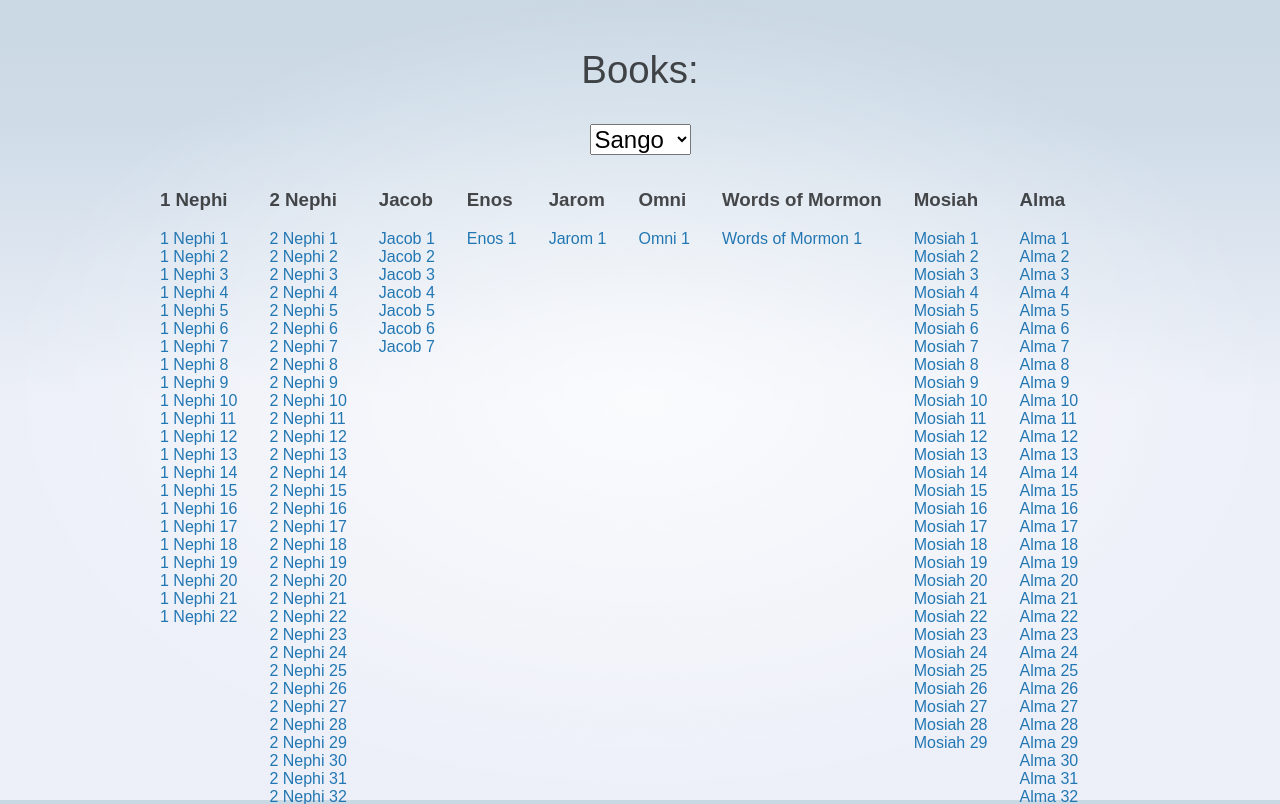
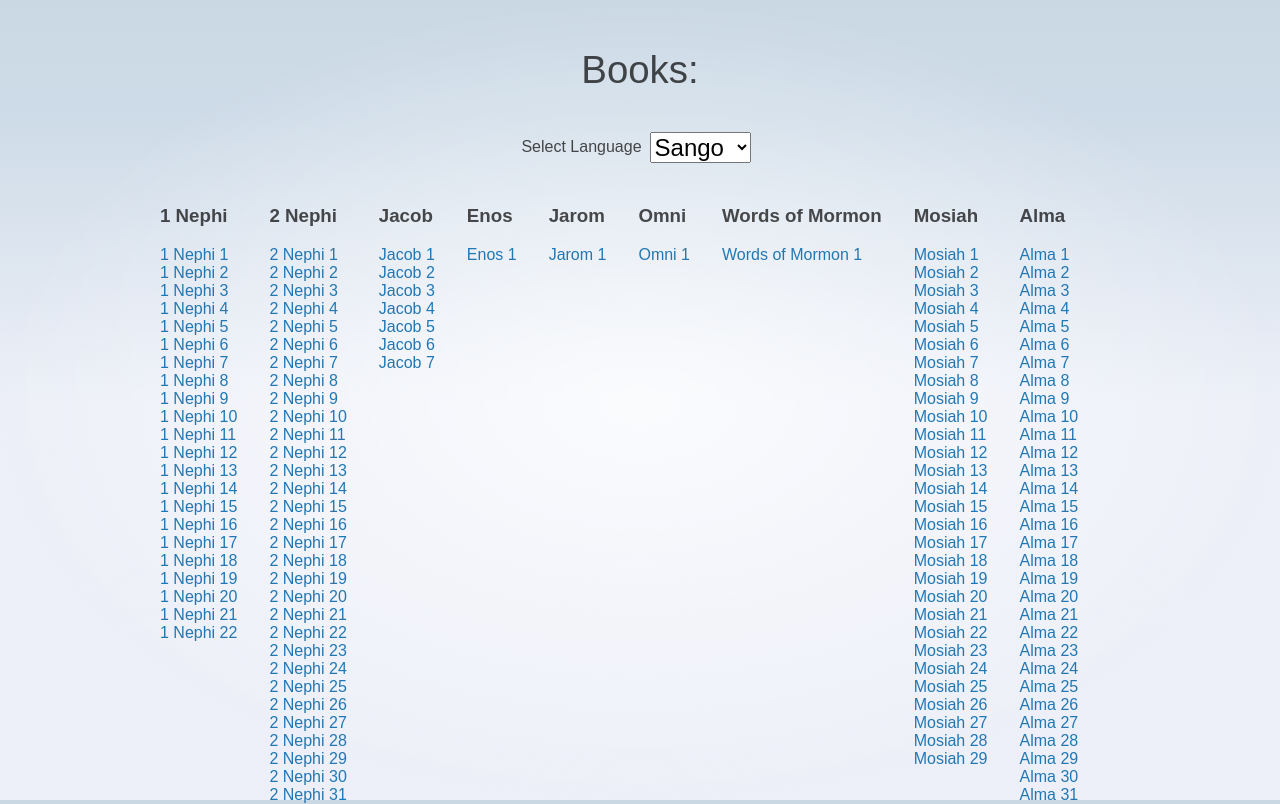
Before and after one commit to TannerPlauche/BOM-Site, a SvelteKit app: page / in a window 1280 px wide. Shown: the top 804 px of the page. Built offline with nearby package versions, Linux system fonts and the light colour scheme.

Commit message:
Add label

```diff
--- a/src/routes/Bom.svelte
+++ b/src/routes/Bom.svelte
@@ -12,7 +12,7 @@
 <div>
     <h1>Books:</h1>
     <div class="langSelection">
-        <select id="selectLang" bind:value={languageCode}>
+       Select Language  <select id="selectLang" bind:value={languageCode}>
             {#each languageCodes as language}
                 <option value={language.code}>{language.languageName}</option>
             {/each}
@@ -51,8 +51,10 @@
     .langSelection {
         display: flex;
         justify-content: center;
+        align-items: center;
     }
     #selectLang {
         font-size: 1.5rem;
+        margin: 0.5rem;
     }
 </style>
```
